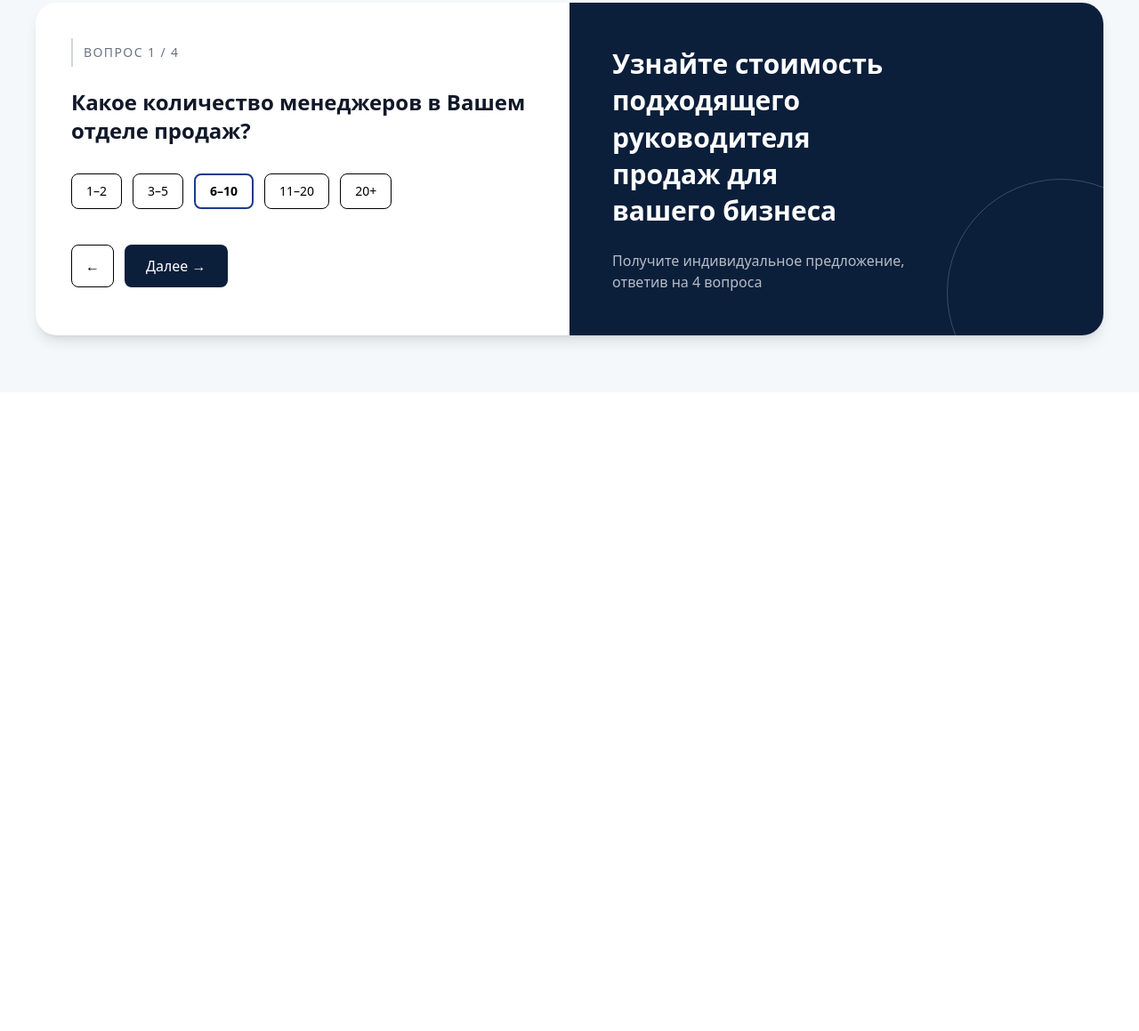
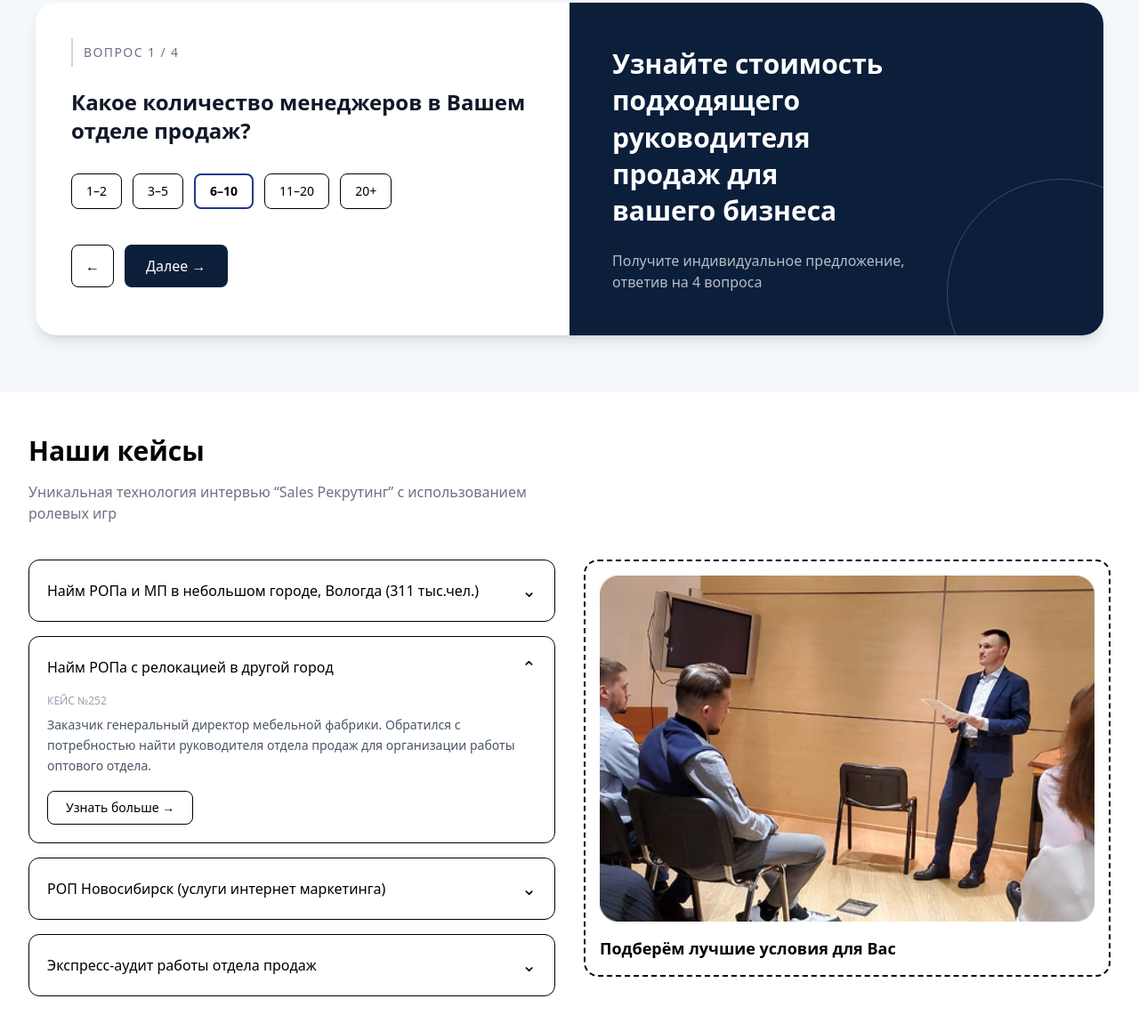
Before and after one commit to odinaevbilol/projecth, a website: page index.html in a window 1280 px wide. Shown: the part 2336-3495 px from the top of the page at 89% size. Before the commit the page ends 2777 px from the top, so only its background shows below. Drawn offline with Linux system fonts and the light colour scheme.

Commit message:
section6

```diff
--- a/index.html
+++ b/index.html
@@ -416,5 +416,82 @@
 </section>
 
 
+<section class="bg-white py-12">
+  <div class="max-w-7xl mx-auto px-4 lg:px-8">
+
+    <h2 class="text-3xl font-semibold mb-4">Наши кейсы</h2>
+    <p class="text-gray-500 max-w-xl mb-10">
+      Уникальная технология интервью “Sales Рекрутинг” с использованием ролевых игр
+    </p>
+
+    <div class="grid grid-cols-1 lg:grid-cols-2 gap-8 items-start">
+
+
+      <div class="space-y-4">
+
+
+        <div class="border rounded-xl p-5 flex justify-between items-center">
+          <span class="font-medium">
+            Найм РОПа и МП в небольшом городе, Вологда (311 тыс.чел.)
+          </span>
+          <span class="text-xl">⌄</span>
+        </div>
+
+
+        <div class="border rounded-xl p-5 space-y-4">
+          <div class="flex justify-between items-center">
+            <span class="font-medium">
+              Найм РОПа с релокацией в другой город
+            </span>
+            <span class="text-xl rotate-180">⌄</span>
+          </div>
+
+          <div class="text-sm text-gray-600 leading-relaxed">
+            <p class="uppercase text-xs text-gray-400 mb-2">Кейс №252</p>
+            Заказчик генеральный директор мебельной фабрики.
+            Обратился с потребностью найти руководителя отдела продаж
+            для организации работы оптового отдела.
+          </div>
+
+          <button class="inline-flex items-center gap-2 border px-5 py-2 rounded-lg text-sm font-medium">
+            Узнать больше →
+          </button>
+        </div>
+
+
+        <div class="border rounded-xl p-5 flex justify-between items-center">
+          <span class="font-medium">
+            РОП Новосибирск (услуги интернет маркетинга)
+          </span>
+          <span class="text-xl">⌄</span>
+        </div>
+
+
+        <div class="border rounded-xl p-5 flex justify-between items-center">
+          <span class="font-medium">
+            Экспресс-аудит работы отдела продаж
+          </span>
+          <span class="text-xl">⌄</span>
+        </div>
+
+      </div>
+
+
+      <div class="border-2 border-dashed rounded-2xl p-4">
+        <img
+          src="./src/Rectangle 81.png"
+          alt="Case"
+          class="rounded-xl w-full object-cover"
+        />
+        <p class="mt-4 font-semibold text-lg">
+          Подберём лучшие условия для Вас
+        </p>
+      </div>
+
+    </div>
+  </div>
+</section>
+
+
 </body>
 </html>
```
Also changed, not shown: src/Rectangle 81.png (added), src/output.css.
